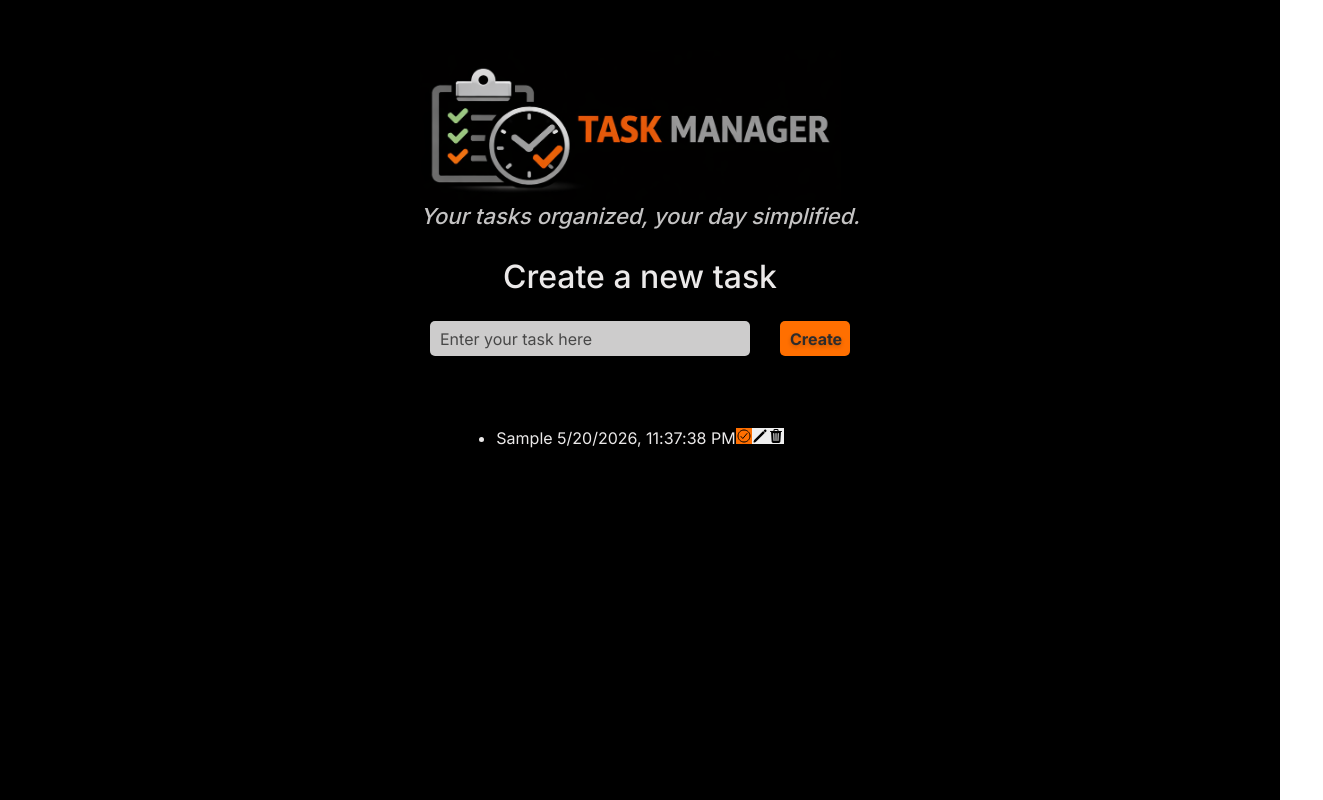
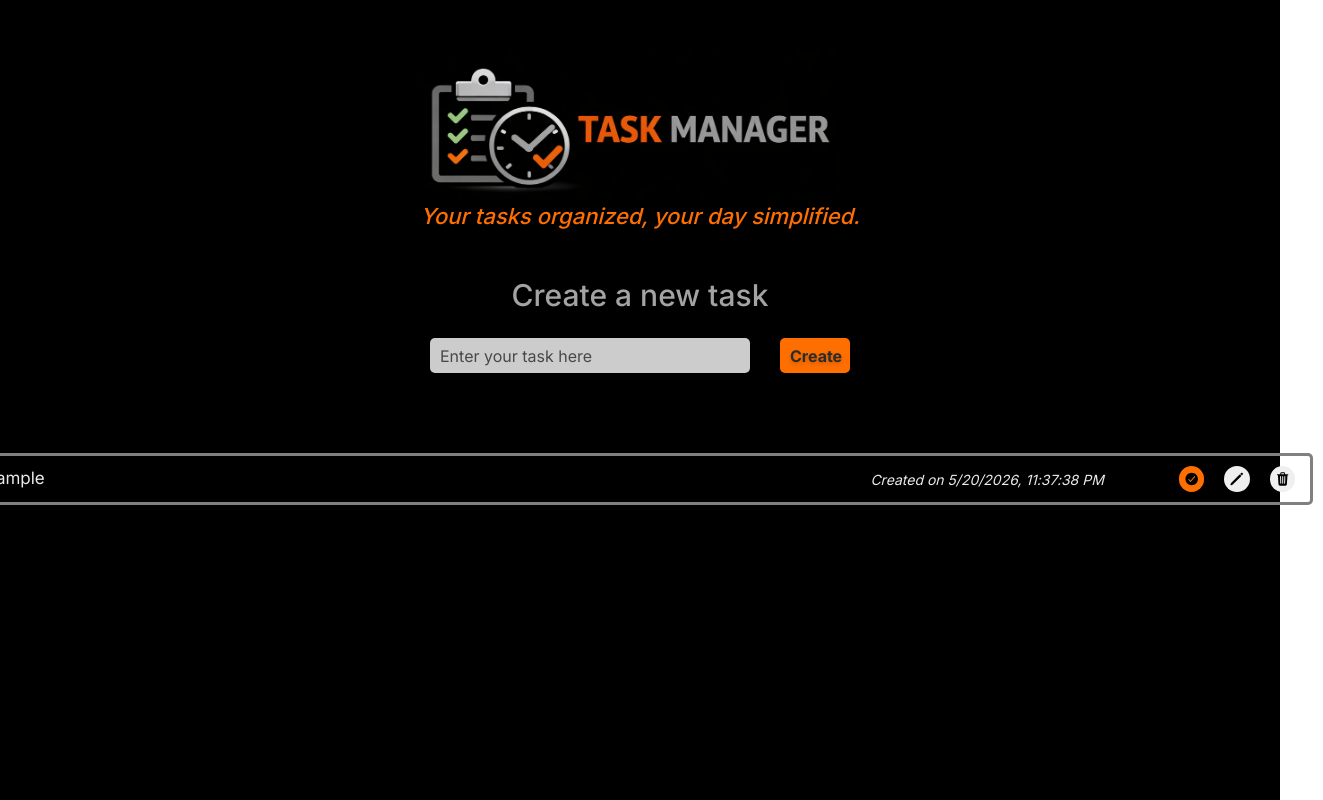
Before and after one commit to Luz-Moreno-Campos/to-do, a React (Create React App) app: page / in a window 1280 px wide. Both pictures are taken after typing "Sample" into the empty fields and a click on the button "Create". Shown: the whole page, 1323 px wide, since content can reach past the window. Built offline with nearby package versions, Linux system fonts and the light colour scheme.

Commit message:
styled taskList and added conditional renderiing to mark complete task green and for edit/create date

```diff
--- a/src/components/TaskCard.js
+++ b/src/components/TaskCard.js
@@ -1,11 +1,16 @@
-import { IoCheckmarkCircleOutline, IoPencil, IoTrash } from "react-icons/io5";
+import { IoCheckmarkCircle, IoPencil, IoTrash } from "react-icons/io5";
 
 function TaskCard(props) {
   return (
-    <li key={props.task.id}> {props.task.title} {props.onEditTask ? props.task.editDate : props.task.creationDate}
+    <li className={`task-card ${props.task.completed ? "task-completed" : ""}`} key={props.task.id}>
+      <span className="card-title">{props.task.title}</span>
+      <span className="card-date">
+        {props.task.editDate !== props.task.creationDate ? `Edited on ${props.task.editDate}` : `Created on ${props.task.creationDate}`}
+      </span>
+
       <button
         className={props.task.completed ? "complete-btn-green" : "complete-btn-red"}
-        onClick={() => props.onToggleComplete(props.task.id)}><IoCheckmarkCircleOutline />
+        onClick={() => props.onToggleComplete(props.task.id)}><IoCheckmarkCircle />
       </button>
       <button className="edit-btn" onClick={() => props.onEditTask(props.task)}><IoPencil /></button>
       <button className="remove-btn" onClick={() => props.onRemoveTask(props.task.id)}><IoTrash /></button>
--- a/src/components/TaskCreator.js
+++ b/src/components/TaskCreator.js
@@ -41,7 +41,7 @@ function TaskCreator(props) {
       <h2>Create a new task</h2>
       <div className="input-wrapper">
         <input
-          type="text" placeholder="Enter your task here" value={title} maxLength={50}
+          type="text" placeholder="Enter your task here" value={title} maxLength={60}
           onChange={(e) => {
             setTitle(e.target.value);
             setError("");
--- a/src/css/index.css
+++ b/src/css/index.css
@@ -25,8 +25,10 @@ h2 {
 
   text-align: center;
   font-weight: 500;
-  font-size: 3.2rem;
+  font-size: 3rem;
   padding: 20px;
+  margin-top:20px;
+   color: rgb(164, 163, 163);
 }
 
 .slogan {
@@ -34,13 +36,13 @@ h2 {
   font-size: 2.2rem;
   font-weight: 500;
   font-style: italic;
-  color: rgb(196, 195, 195);
+  color: rgb(255, 111, 0);
 }
 
 .input-wrapper {
   display: flex;
   justify-content: center;
-  margin-bottom:10px;
+  margin-bottom: 10px;
   gap: 30px;
 
 }
@@ -52,6 +54,7 @@ input {
   border-radius: 5px;
   height: 35px;
   background-color: rgb(205, 204, 204);
+
 
 }
 
@@ -67,18 +70,18 @@ input::placeholder {
   text-align: center;
   transition: 01s ease-in-out;
   color: rgb(45, 44, 44);
-  text-shadow: 0 2px 4px rgba( 0, 0, 0, 0.2);
+  text-shadow: 0 2px 4px rgba(0, 0, 0, 0.2);
 }
 
 .creator-btn:hover {
-    box-shadow:
+  box-shadow:
     0 0 4px rgba(255, 140, 0, 0.8),
     0 0 8px rgba(255, 140, 0, 0.6),
     0 0 12px rgba(255, 140, 0, 0.4);
 }
 
 
-.error-container{
+.error-container {
   height: 60px;
 }
 
@@ -91,12 +94,49 @@ input::placeholder {
 }
 
 
-
 .complete-btn-green {
   background-color: rgb(31, 245, 31);
+
 }
 
 .complete-btn-red,
 .creator-btn {
-  background-color: rgb(255, 111, 0)
+  background-color: rgb(255, 111, 0);
 }
+
+
+.complete-btn-red,
+.complete-btn-green,
+.edit-btn,
+.remove-btn {
+  padding: 5px;
+  border-radius: 50px;
+}
+
+
+.task-card {
+  display: flex;
+  align-items: center;
+  gap: 20px;
+  border: 3px solid grey;
+  padding: 10px 15px;
+  margin: 10px;
+  border-radius: 5px;
+}
+
+.task-completed {
+    border: 3px solid rgb(31, 245, 31);
+
+
+}
+
+.card-title {
+  width: 900px;
+  font-size:1.7rem ;
+}
+
+.card-date {
+  width: 300px;
+  font-style: italic;
+  font-size: 1.4rem;
+}
```
